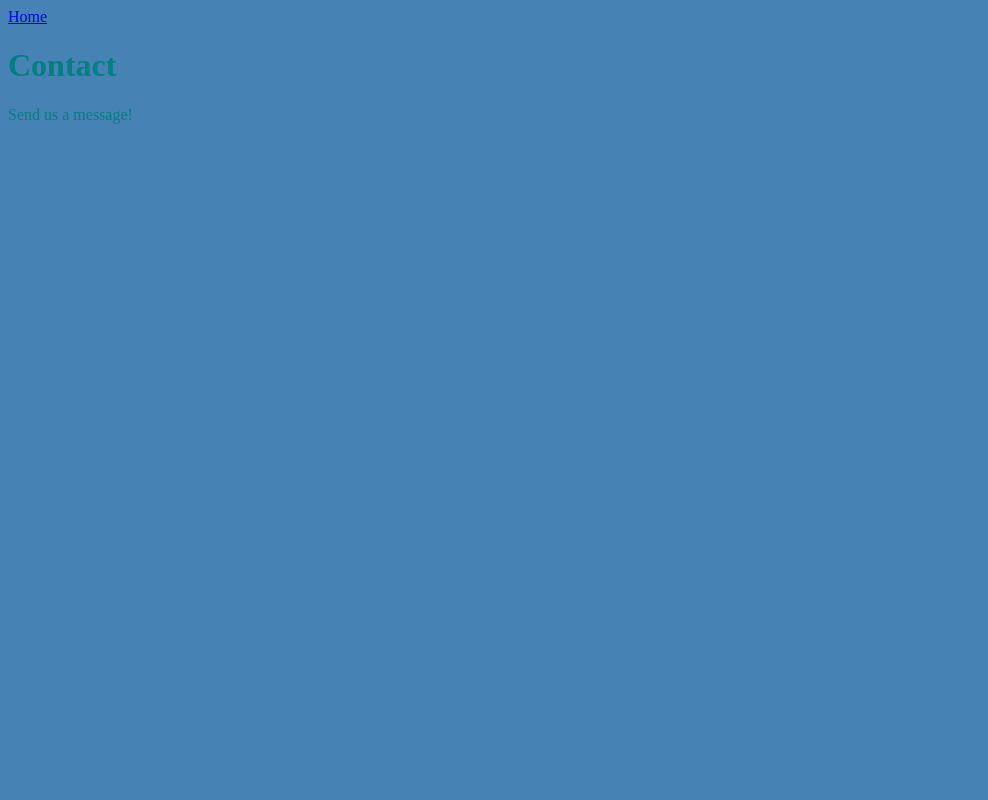
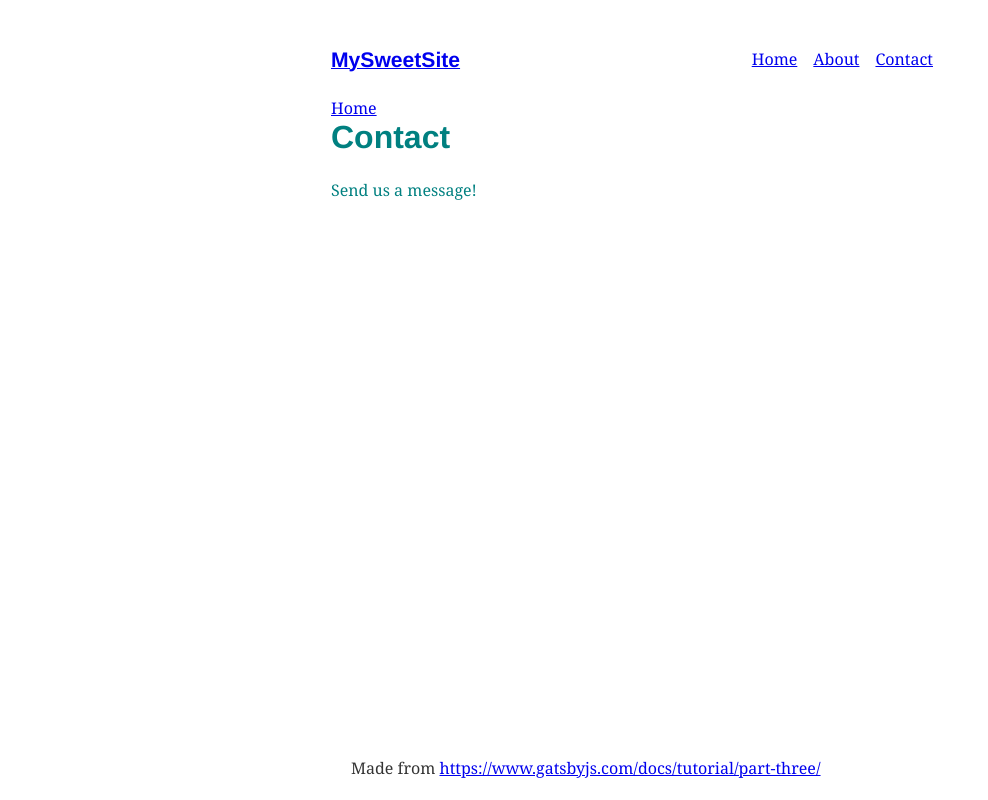
Before and after one commit to SedaII/gatsby-hello-world, a Gatsby site: page /contact in a window 1280 px wide. Shown: the whole page, without its empty margins (0-988 px from the left). Built offline with nearby package versions, Linux system fonts and the light colour scheme; Gatsby itself is replaced by a stand-in of ours.

Commit message:
Tuto Pt 3 - Creating Nested Layout Components

```diff
--- a/gatsby-config.js
+++ b/gatsby-config.js
@@ -6,5 +6,12 @@
 
 module.exports = {
   /* Your site config here */
-  plugins: [],
+  plugins: [
+    {
+      resolve: `gatsby-plugin-typography`,
+      options: {
+        pathToConfigModule: `src/utils/typography`,
+      },
+    },
+  ],
 }
--- a/package.json
+++ b/package.json
@@ -15,8 +15,12 @@
   },
   "dependencies": {
     "gatsby": "^2.26.1",
+    "gatsby-plugin-typography": "^2.12.0",
     "react": "^16.12.0",
-    "react-dom": "^16.12.0"
+    "react-dom": "^16.12.0",
+    "react-typography": "^0.16.19",
+    "typography": "^0.16.19",
+    "typography-theme-fairy-gates": "^0.16.19"
   },
   "devDependencies": {
     "prettier": "2.2.1"
--- /dev/null
+++ b/src/components/layout.js
@@ -0,0 +1,31 @@
+import React from "react"
+import { Link } from "gatsby"
+
+import layoutStyles from "./layout.module.css"
+
+const ListLink = (props) => (
+  <li style={{ display: `inline-block`, marginRight: `1rem`}}>
+  <Link to={props.to}>{props.children}</Link>
+  </li>
+)
+
+export default function Layout({ children }) {
+  return (
+    <div style={{ margin: `3rem auto`, maxWidth: 650, padding: `0 1rem` }}>
+    <header style={{ marginBottom: `1.5rem` }}>
+        <Link to="/" style={{ textShadow: `none`, backgroundImage: `none` }}>
+          <h3 style={{ display: `inline` }}>MySweetSite</h3>
+        </Link>
+        <ul style={{ listStyle: `none`, float: `right` }}>
+          <ListLink to="/">Home</ListLink>
+          <ListLink to="/about/">About</ListLink>
+          <ListLink to="/contact/">Contact</ListLink>
+        </ul>
+      </header>
+      {children}
+      <footer className={layoutStyles}>
+      Made from <Link to="https://www.gatsbyjs.com/docs/tutorial/part-three/">https://www.gatsbyjs.com/docs/tutorial/part-three/</Link>
+      </footer>
+    </div>
+  )
+}
--- /dev/null
+++ b/src/components/layout.module.css
@@ -0,0 +1,5 @@
+footer {
+  position: absolute;
+  bottom: 0;
+  margin: 20px;
+}
--- a/src/pages/about-css-modules.module.css
+++ b/src/pages/about-css-modules.module.css
@@ -1,4 +1,6 @@
 .user {
+  background-color: steelblue;
+  color: #fff;
   display: flex;
   align-items: center;
   margin: 0 auto 12px auto;
--- a/src/pages/about.js
+++ b/src/pages/about.js
@@ -1,11 +1,17 @@
 import React from "react"
 import Header from "../components/header"
+import Layout from "../components/layout"
+
+
 export default function About() {
   return (
+    <Layout>
     <div style={{ color: `teal` }}>
       <Header headerText="About Gatsby" />
       <Header headerText="It's pretty cool" />
       <p>Such wow. Very React.</p>
     </div>
+    </Layout>
+
   )
 }
--- a/src/pages/contact.js
+++ b/src/pages/contact.js
@@ -1,13 +1,17 @@
 import React from "react"
 import { Link } from "gatsby"
 import Header from "../components/header"
+import Layout from "../components/layout"
 
 export default function Contact() {
   return (
+    <Layout>
     <div style={{ color: `teal` }}>
       <Link to="/">Home</Link>
       <Header headerText="Contact" />
       <p>Send us a message!</p>
     </div>
+    </Layout>
+
   )
 }
--- a/src/styles/global.css
+++ b/src/styles/global.css
@@ -1,3 +1,4 @@
 html {
-  background-color: steelblue;
+  background-color: #fff;
+  color: #fff;
 }
--- /dev/null
+++ b/src/utils/typography.js
@@ -0,0 +1,5 @@
+import Typography from "typography"
+import fairyGateTheme from "typography-theme-fairy-gates"
+const typography = new Typography(fairyGateTheme)
+export const { scale, rhythm, options } = typography
+export default typography
```
Also changed, not shown: src/pages/index.js (+5 -3 lines), 1 other file.
